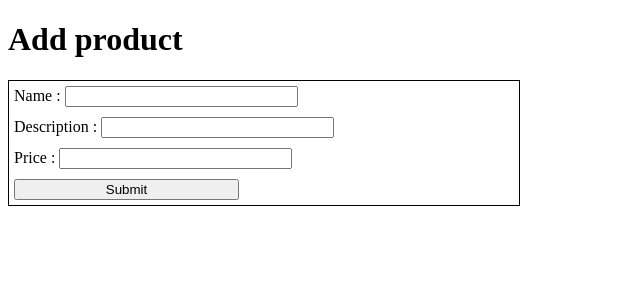
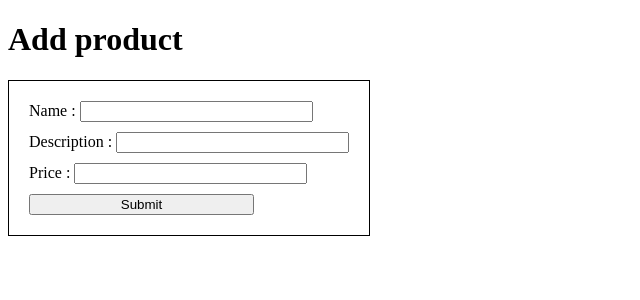
Before and after one commit to Soushi888/php-MV, a PHP site: page /product/add in a window 1280 px wide. Shown: the part 26-326 px from the top of the page, without its empty margins (0-640 px from the left). Run offline with PHP 8.4, Linux system fonts and the light colour scheme; data that the repository does not hold is empty.

Commit message:
adjust with of form box

```diff
--- a/public/css/style.css
+++ b/public/css/style.css
@@ -5,12 +5,12 @@ main {
 }
 
 form {
-    width: 500px;
+    width: max-content;
     gap: 10px;
     display: flex;
     flex-direction: column;
     border: solid 1px #000;
-    padding: 5px;
+    padding: 20px;
 }
 
 form input {
```
